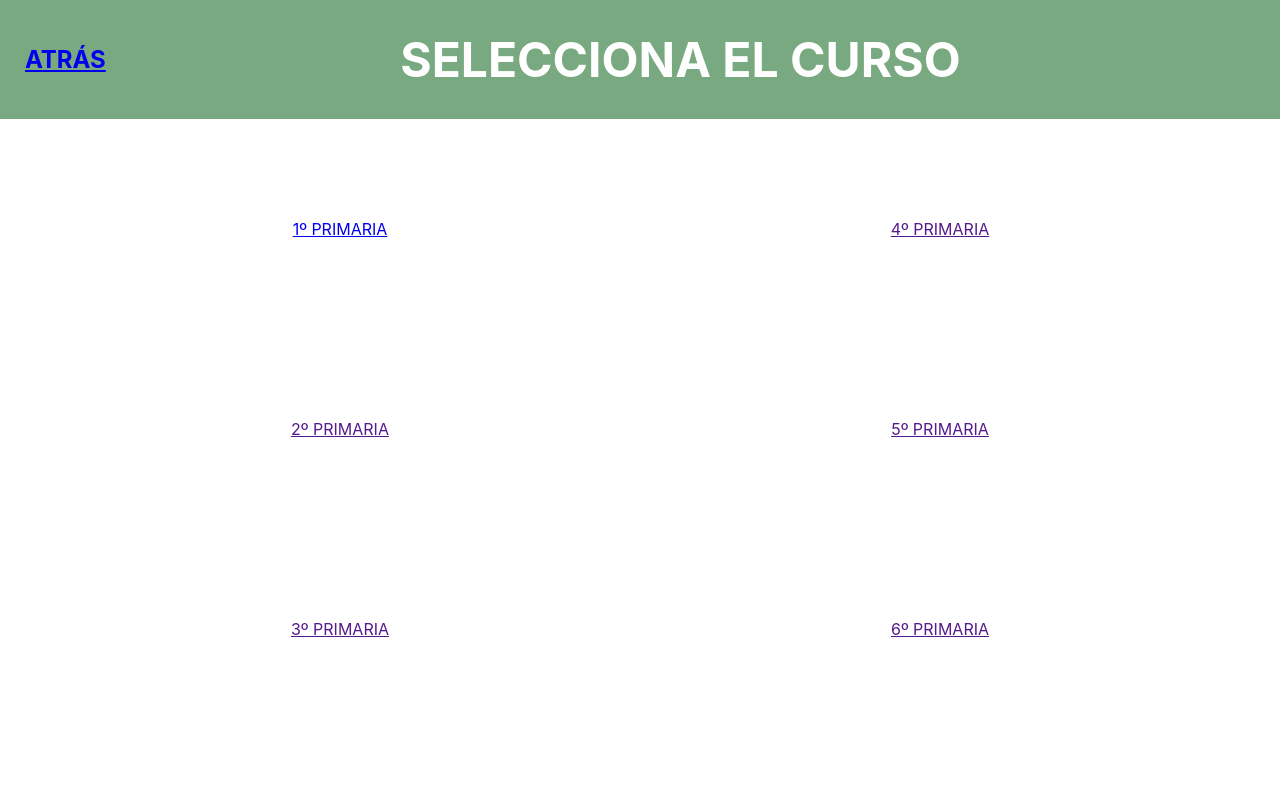
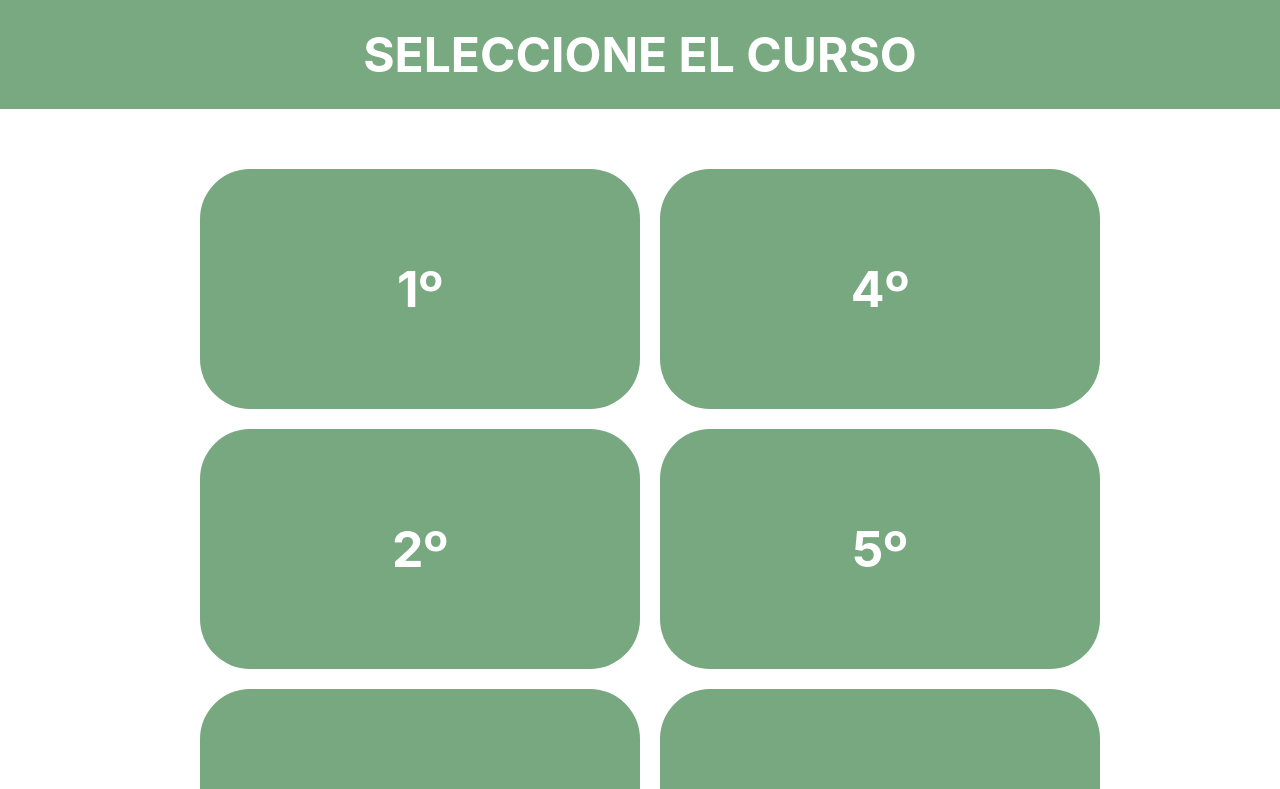
Before and after one commit to lrp0030/g2-fronted, a React (Create React App) app: page /Primaria in a window 1280 px wide. Shown: the top 789 px of the page. Built offline with nearby package versions, Linux system fonts and the light colour scheme.

Commit message:
infantil filtrado primaria puesto

```diff
--- a/src/App.js
+++ b/src/App.js
@@ -10,13 +10,14 @@ import Registro from './components/Registrarse';
 import Contrasena from './components/OlvidoContra';
 import DetalleExperimento from "./components/DetalleExperimento";
 import Pago from './components/pago';
+import Primaria from './components/Primaria';
 
 function App() {
   return (
       <Routes>
         <Route path='/' element={<Login />} />
         <Route path='/Paginaprincipal' element={<Paginaprincipal />} />
-        <Route path='/Primaria' element={<Cursosniveles />} />
+        <Route path='/Primaria' element={<Primaria />} />
         <Route path='/Listaexperimentos/grupo/:grupo' element={<Listaexperimentos />} />
         <Route path='/infantil' element={<Infantil />} />
         <Route path='/secundaria' element={<Secundaria />} />
--- a/src/components/Primaria.js
+++ b/src/components/Primaria.js
@@ -1,35 +1,59 @@
 import React from "react";
 import { Link } from "react-router-dom";
-import "../assets/css/Cursosniveles.css";
 
-const Cursosniveles = () => {
+const Primaria = () => {
   return (
     <nav>
       <div className="barra">
-        <h2 className="elemonto1">
-          {/* Utiliza Link en lugar de link */}
-          <Link to="/Paginaprincipal">ATRÁS</Link>
-        </h2>
-        <h1 className="elemento">SELECCIONA EL CURSO</h1>
+        <h1 className="elemento">SELECCIONE EL CURSO</h1>
       </div>
-
-      <div className="recuadro-container">
-        {/* Utiliza Link en lugar de link */}
-        <Link to="/listaexperimentos" className="recuadro">1º PRIMARIA</Link>
-        <a href="" className="recuadro">4º PRIMARIA</a>
-      </div>
-
-      <div className="recuadro-container">
-        <a href="" className="recuadro">2º PRIMARIA</a>
-        <a href="" className="recuadro">5º PRIMARIA</a>
-      </div>
-
-      <div className="recuadro-container">
-        <a href="" className="recuadro">3º PRIMARIA</a>
-        <a href="" className="recuadro">6º PRIMARIA</a>
+      <div className="centrado" style={centradoStyle}> {/* Nuevo contenedor para centrar */}
+        <div className="cuadro-container" style={containerStyle}>
+          {/* Primera columna */}
+          <div className="columna">
+            <Link to="/Listaexperimentos/grupo/1" className="cuadros" style={cuadroStyle}>1º </Link>
+            <Link to="/Listaexperimentos/grupo/2" className="cuadros" style={cuadroStyle}>2º </Link>
+            <Link to="/Listaexperimentos/grupo/3" className="cuadros" style={cuadroStyle}>3º </Link>
+          </div>
+          {/* Segunda columna */}
+          <div className="columna">
+            <Link to="/Listaexperimentos/grupo/4" className="cuadros" style={cuadroStyle}>4º </Link>
+            <Link to="/Listaexperimentos/grupo/5" className="cuadros" style={cuadroStyle}>5º </Link>
+            <Link to="/Listaexperimentos/grupo/6" className="cuadros" style={cuadroStyle}>6º </Link>
+          </div>
+        </div>
       </div>
     </nav>
   );
 };
 
-export default Cursosniveles;
+export default Primaria;
+
+const cuadroStyle = {
+  marginBottom: "20px", // Espacio entre cuadros
+  width: "400px", // Ancho del rectángulo
+  height: "200px", // Altura del rectángulo
+  borderRadius: "50px", // Bordes redondeados
+  backgroundColor: "rgb(120, 168, 128)", // Color de fondo del rectángulo
+  display: "flex", // Para alinear el texto verticalmente
+  justifyContent: "center", // Para centrar el texto horizontalmente
+  alignItems: "center", // Para centrar el texto verticalmente
+  textDecoration: "none", // Quitar subrayado de los enlaces
+  color: "white", // Color de texto blanco
+  fontSize: "50px", // Tamaño de letra
+  fontWeight: "bold", // Texto en negrita
+};
+
+const containerStyle = {
+  display: "grid", // Utilizar un diseño de cuadrícula
+  gridTemplateColumns: "1fr 1fr", // Dos columnas con el mismo tamaño
+  gap: "20px", // Espacio entre las columnas
+  justifyContent: "center", // Centrar horizontalmente las columnas
+  marginBottom: "20px", // Agregamos margen inferior al contenedor
+};
+
+const centradoStyle = {
+  display: "flex", // Utilizar flexbox
+  justifyContent: "center", // Centrar horizontalmente
+  paddingLeft: "20px", // Agregar espacio en el lado izquierdo
+};
```
